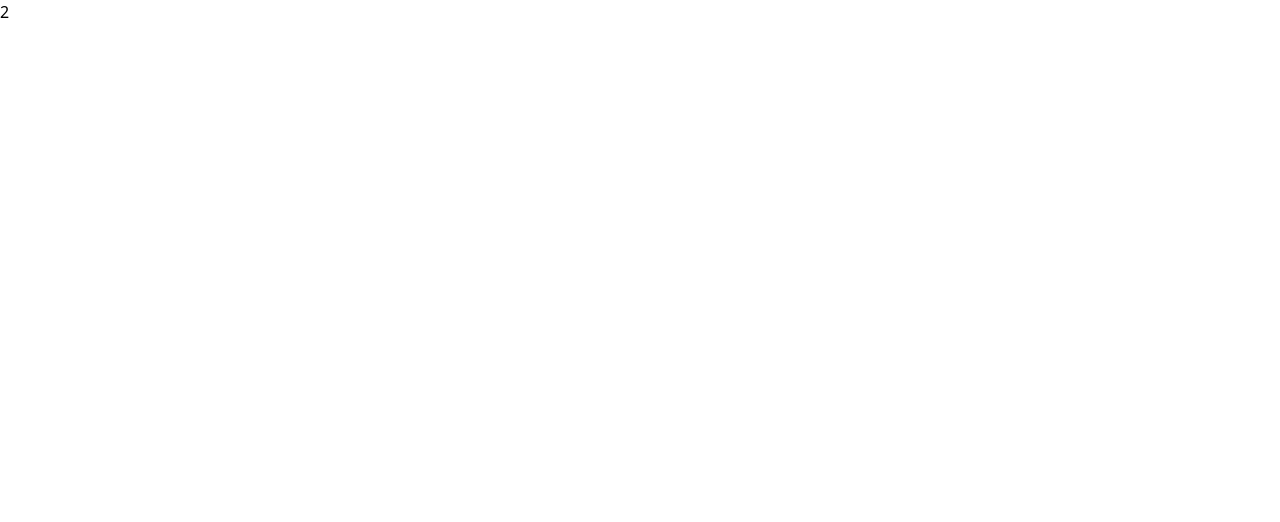
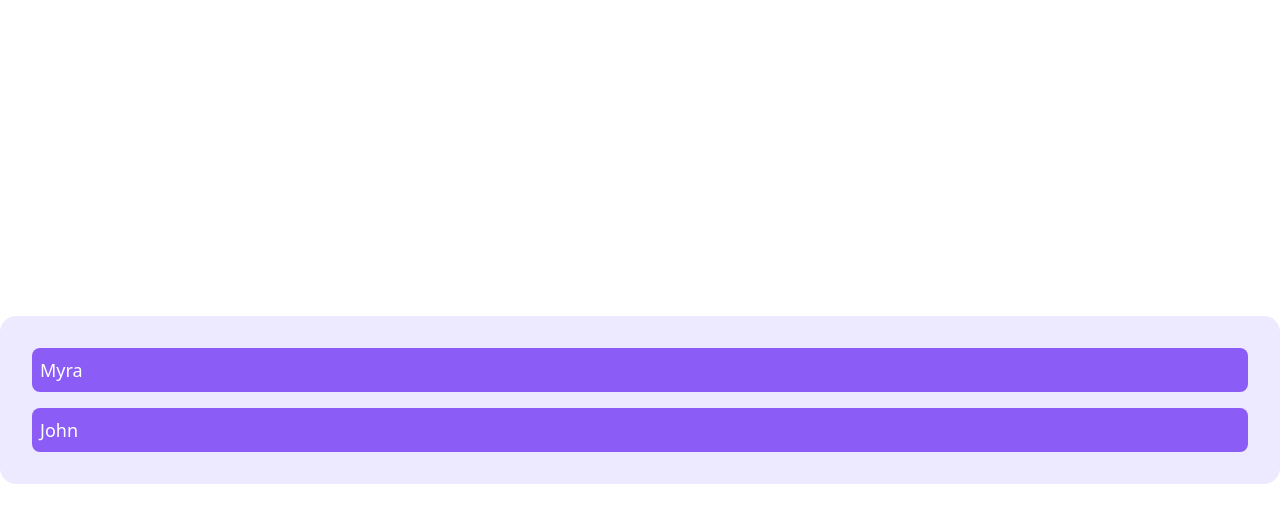
Before and after one commit to ghmasood/RTK-media, a React (Create React App) app: page / in a window 1280 px wide. Shown: the top 522 px of the page. Built offline with nearby package versions, Linux system fonts and the light colour scheme; data requests are answered from the project's data file.

Commit message:
[ADD] render users

```diff
--- a/src/components/UserList/index.tsx
+++ b/src/components/UserList/index.tsx
@@ -22,7 +22,18 @@ function UserList() {
           <p>{error.message}</p>
         </div>
       ) : (
-        <span>{data.length}</span>
+        <div className="w-full flex flex-col gap-4">
+          {data.map((item) => (
+            <div
+              key={item.id}
+              className="w-full rounded-lg p-2 bg-violet-500 cursor-pointer"
+            >
+              <span className="text-white text-lg font-medium">
+                {item.name}
+              </span>
+            </div>
+          ))}
+        </div>
       )}
     </>
   );
--- a/src/components/index.tsx
+++ b/src/components/index.tsx
@@ -3,7 +3,7 @@ import UserList from "./UserList";
 
 function MediaApp() {
   return (
-    <div className="container mx-auto">
+    <div className="container bg-violet-100 rounded-2xl p-8 absolute left-1/2 -translate-x-1/2 top-1/2 -translate-y-1/2">
       <UserList />
     </div>
   );
--- a/src/store/thunks/fetchUsers.ts
+++ b/src/store/thunks/fetchUsers.ts
@@ -3,6 +3,6 @@ import axios from "axios";
 
 export const fetchUsers = createAsyncThunk("users/fetch", async () => {
   const response = await axios.get("http://localhost:4000/users");
-  await new Promise((res) => setTimeout(res, 3000));
+  await new Promise((res) => setTimeout(res, 100));
   return response.data;
 });
```
